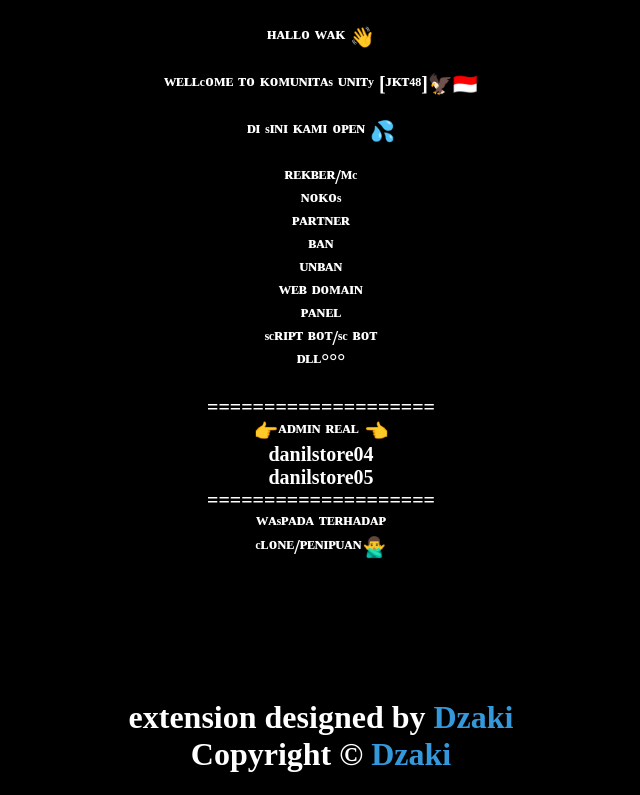
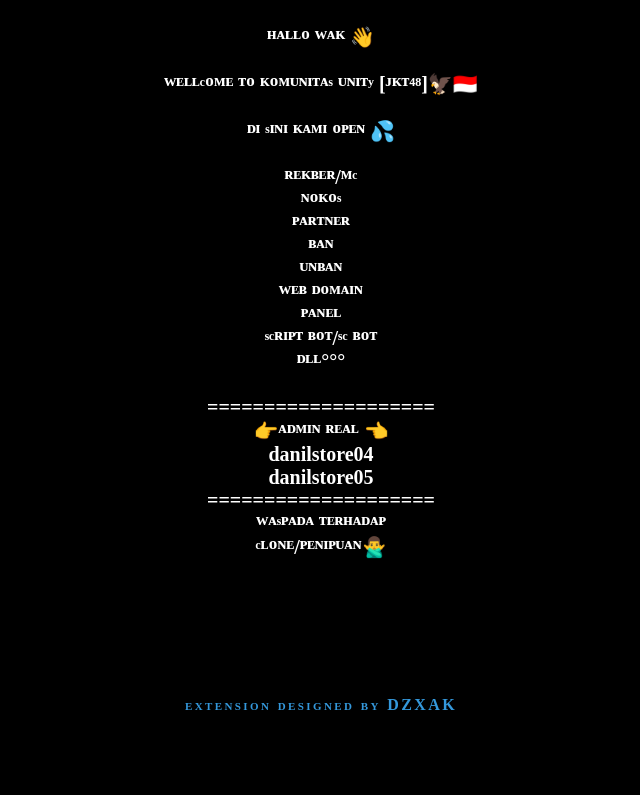
Before and after one commit to Dzxak-Cloud/unityjkt48, a plain HTML site: page index.html in a window 1280 px wide. Shown: the part 724-1519 px from the top of the page, without its empty margins (319-959 px from the left). After the commit the page ends 1464 px from the top, so only its background shows below. Drawn offline with Linux system fonts and the light colour scheme.

Commit message:
Update index.html

```diff
--- a/index.html
+++ b/index.html
@@ -47,6 +47,20 @@
     p {
         color: #a80000;
     }
+        .dzxak {
+    font-family: 'Montserrat' !important;
+    font-style: normal !important;
+    font-weight: 600 !important;
+    font-size: 16px !important;
+    line-height: 5px !important;
+    letter-spacing: 0.15em !important;
+    font-variant: small-caps !important;
+}
+
+        .dzxak a {
+    color: #AD91FF !important;
+    text-decoration: none !important;
+}
     </style>
 </head>
 <body>
@@ -89,9 +103,10 @@
 ᵂᴬˢᴾᴬᴰᴬ ᵀᴱᴿᴴᴬᴰᴬᴾ <br>
 ᶜᴸᴼᴺᴱ/ᴾᴱᴺᴵᴾᵁᴬᴺ🙅‍♂️<br></h6>
     <br><br><br><br>
-<h1>
-extension designed by <a href="https://t.me/dzaki_sc" target="_blank">Dzaki</a><br>
-Copyright © <a href="https://t.me/dzaki_sc" target="_blank">Dzaki</a><br>
+</div><br/>
+    <a class="dzxak">extension designed by </a> <a class="dzxak" href="#">DZXAK</a><br />
+<div class="dzaki">Copyright © DZXAK</div>
+    </div>
 </h1>
 </body>
 </html>
```
